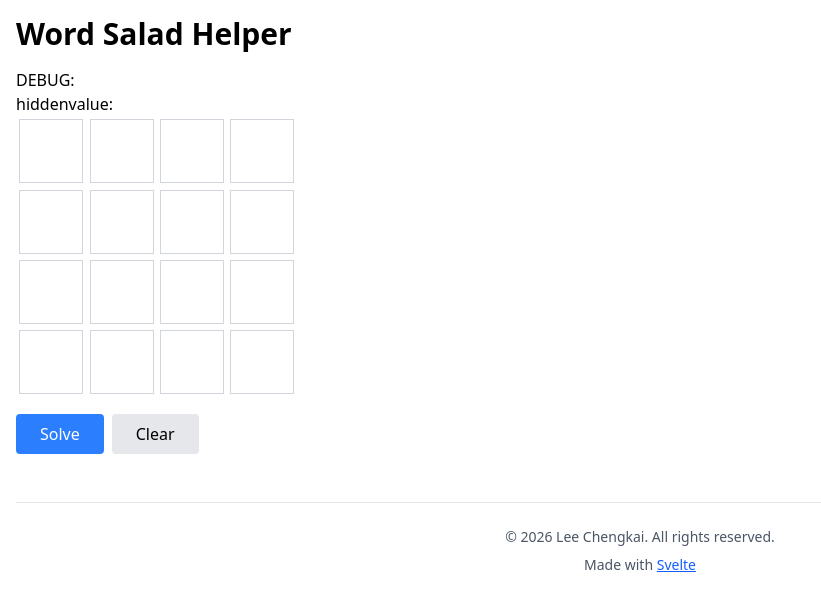
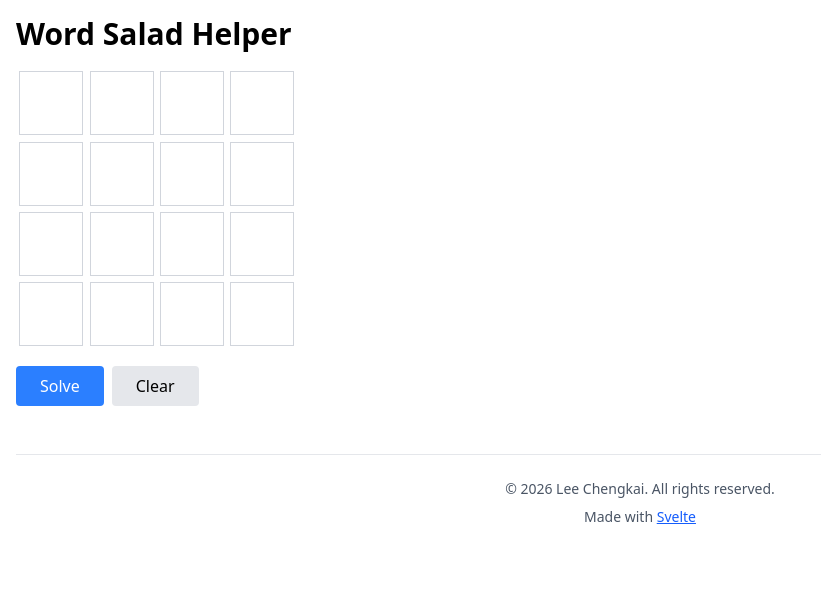
Before and after one commit to chunkily/word-salad-helper, a SvelteKit app: page / in a window 1280 px wide. Shown: the top 608 px of the page, without its empty margins (0-821 px from the left). Built offline with nearby package versions, Linux system fonts and the light colour scheme.

Commit message:
Remove debug stuff

```diff
--- a/src/routes/+page.svelte
+++ b/src/routes/+page.svelte
@@ -30,8 +30,6 @@
 			.join('')
 			.toLowerCase()
 	);
-
-	let debugmsg = $state<string>(''); // For debugging purposes, can be removed later
 
 	let highlightedWord = $state<string>('');
 	let highlightedPath = $derived(
@@ -144,8 +142,6 @@
 
 <div class="m-4">
 	<h1 class="mb-4 text-3xl font-bold">Word Salad Helper</h1>
-	<p>DEBUG: {debugmsg}</p>
-	<p>hiddenvalue: {hiddenValue}</p>
 	<div class="flex flex-col gap-8 md:flex-row md:items-start">
 		<div class="shrink-0">
 			<div class="puzzle-board relative mb-4 inline-block w-fit">
```
